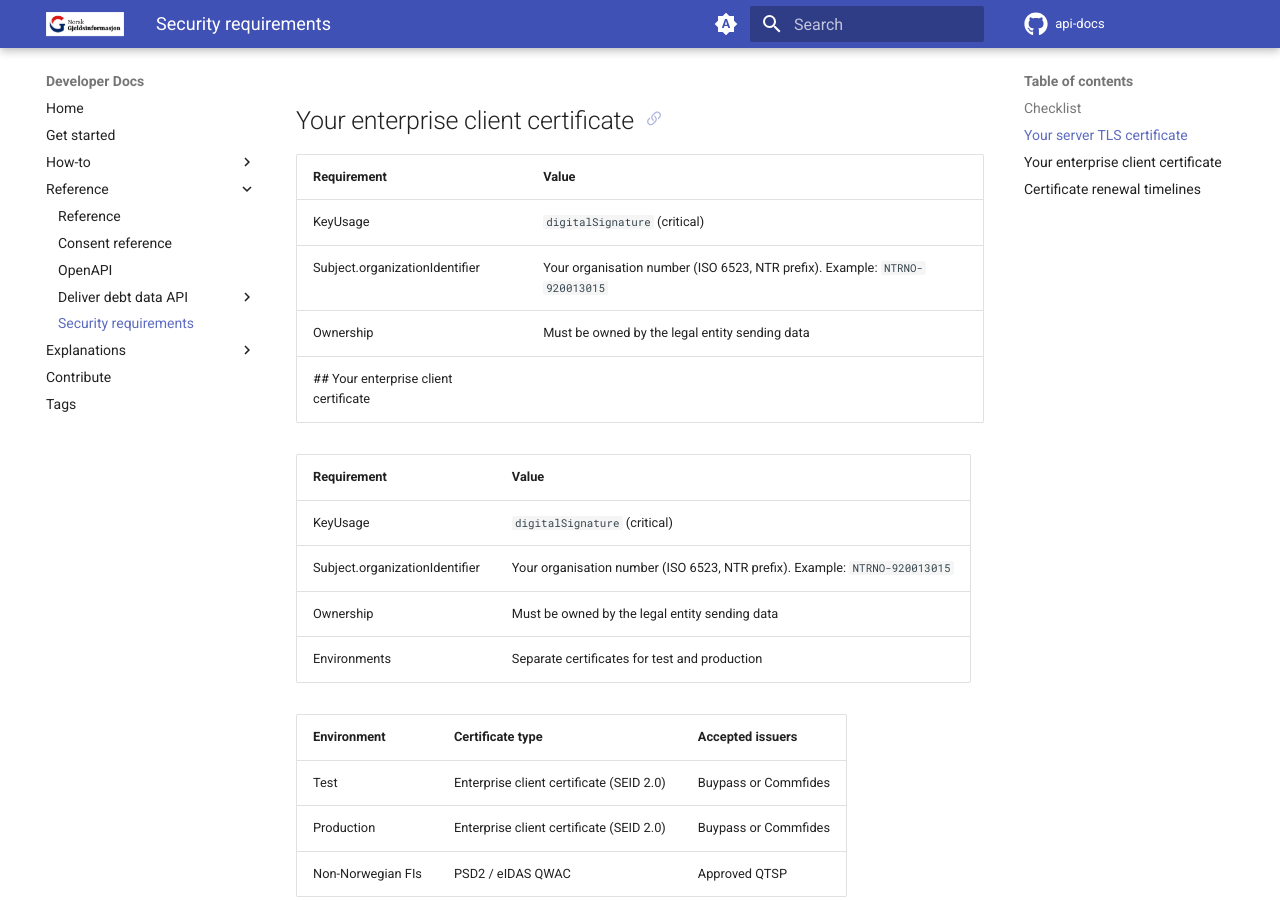
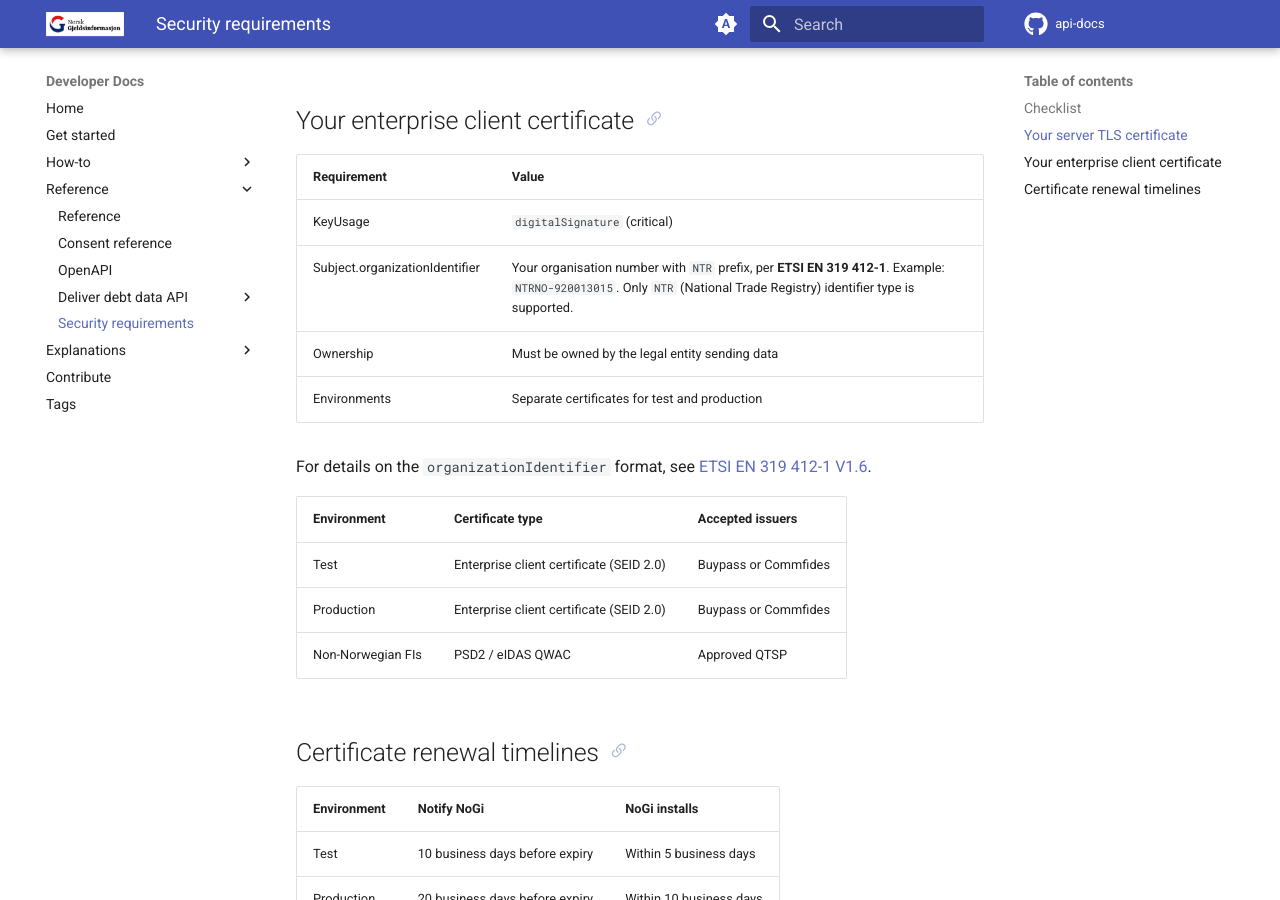
Before and after one commit to norsk-gjeldsinformasjon/api-docs, an MkDocs documentation site: the page built from docs/reference/security-requirements.md, in a window 1280 px wide and 900 px high, scrolled down 1057 px. Built offline with MkDocs 1.6.1 and Material for MkDocs 9.7.7, drawn with Linux system fonts in a browser that asks for light colours; comment, search, counter and statistics services are not loaded.

Commit message:
Clarify expectations regarding enterprise client certificate

```diff
--- a/docs/reference/security-requirements.md
+++ b/docs/reference/security-requirements.md
@@ -36,16 +36,11 @@ All APIs exchanging debt information must use mutual TLS (mTLS) with valid enter
 | Requirement | Value |
 |---|---|
 | KeyUsage | `digitalSignature` (critical) |
-| Subject.organizationIdentifier | Your organisation number (ISO 6523, NTR prefix). Example: `NTRNO-920013015` |
-| Ownership | Must be owned by the legal entity sending data |
-## Your enterprise client certificate
-
-| Requirement | Value |
-|---|---|
-| KeyUsage | `digitalSignature` (critical) |
-| Subject.organizationIdentifier | Your organisation number (ISO 6523, NTR prefix). Example: `NTRNO-920013015` |
+| Subject.organizationIdentifier | Your organisation number with `NTR` prefix, per **ETSI EN 319 412-1**. Example: `NTRNO-920013015`. Only `NTR` (National Trade Registry) identifier type is supported. |
 | Ownership | Must be owned by the legal entity sending data |
 | Environments | Separate certificates for test and production |
+
+For details on the `organizationIdentifier` format, see [ETSI EN 319 412-1 V1.6](https://www.etsi.org/deliver/etsi_en/319400_319499/31941201/01.06.01_60/en_31941201v010601p.pdf).
 
 | Environment | Certificate type | Accepted issuers |
 |---|---|---|
```
